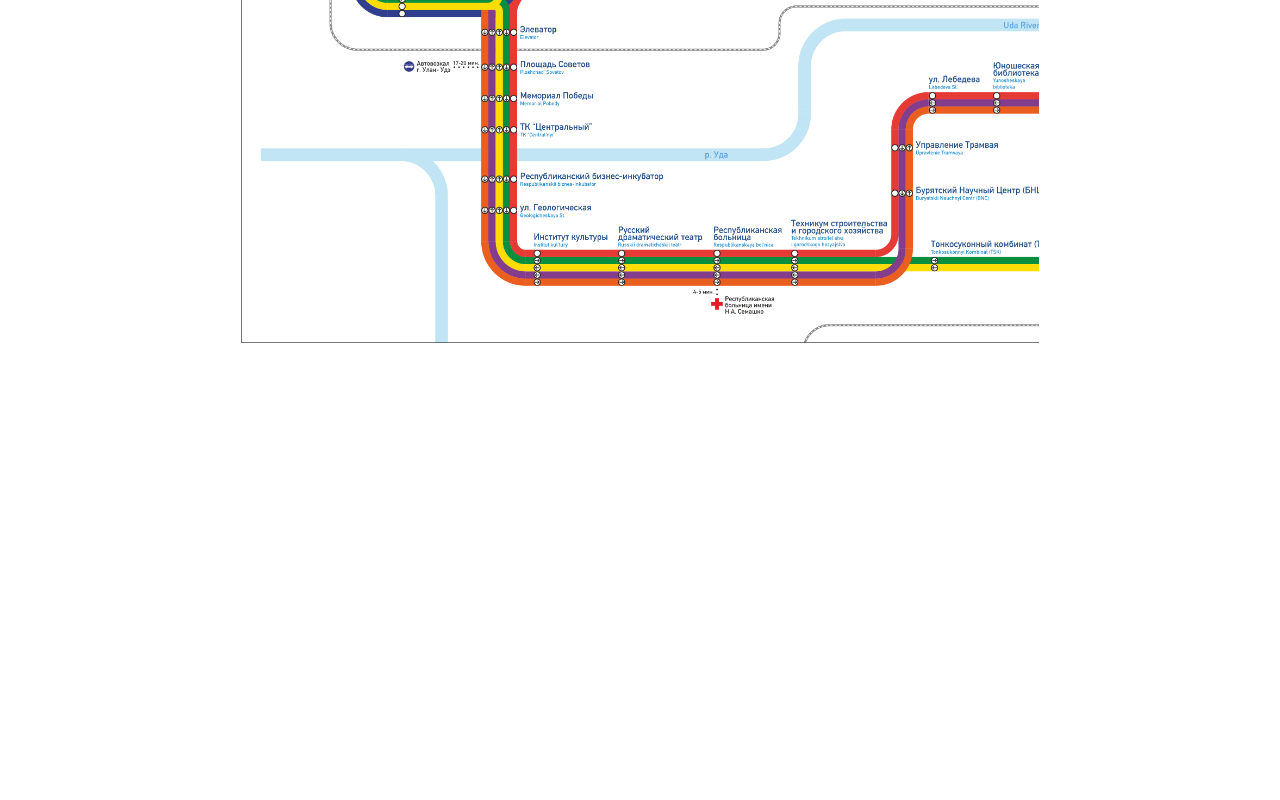
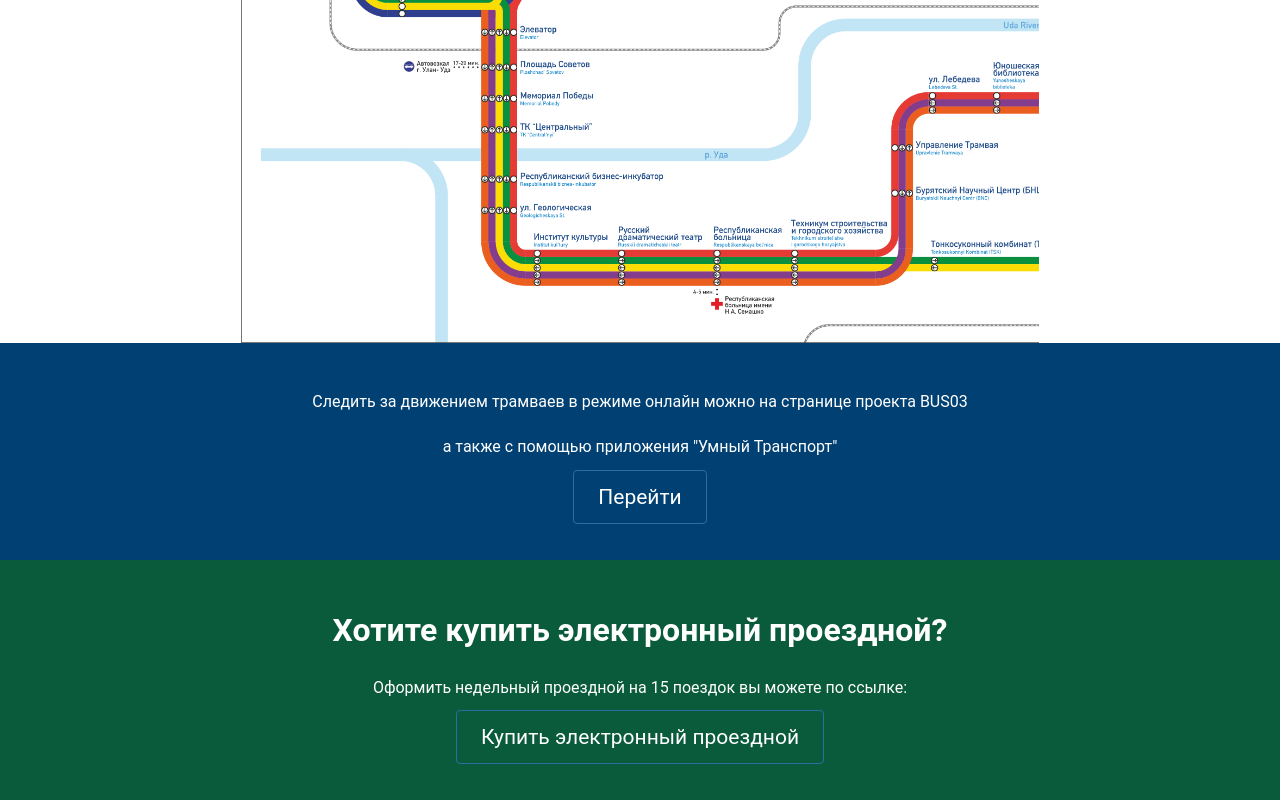
Before and after one commit to PRodionovDev/Tram03_React, a React (Create React App) app: page / in a window 1280 px wide. Shown: the part 1578-2378 px from the top of the page. Before the commit the page ends 1921 px from the top, so only its background shows below. Built offline with nearby package versions, Linux system fonts and the light colour scheme.

Commit message:
bus03 proezd03 components

```diff
--- a/src/components/Info.js
+++ b/src/components/Info.js
@@ -3,7 +3,7 @@ import React from "react"
 class Info extends React.Component {
     render() {
         return (
-            <div className="baseColor infoBlock">
+            <div className="baseColor block">
                 <h2>Информация о маршрутах</h2>
                 <br/>
                 <p>Направления движения трамваев нашего города вы можете узнать на интерактивной карте 2ГИС</p>
--- a/src/components/MobileApp.js
+++ b/src/components/MobileApp.js
@@ -3,7 +3,13 @@ import React from "react"
 class MobileApp extends React.Component {
     render() {
         return (
-            <header>{this.props.title}</header>
+            <div className="baseColor block">
+                <p>Следить за движением трамваев в режиме онлайн можно на странице проекта BUS03</p>
+                <br/>
+                <p>а также с помощью приложения "Умный Транспорт"</p>
+                <br/>
+                <a className="btn btn-default" href="http://bus03.ru/" target="_blank">Перейти</a>
+            </div>
         )
     }
 }
--- a/src/components/Proezd03.js
+++ b/src/components/Proezd03.js
@@ -3,7 +3,13 @@ import React from "react"
 class Proezd03 extends React.Component {
     render() {
         return (
-            <header>{this.props.title}</header>
+            <div className="baseColorGreen block">
+                <h1>Хотите купить электронный проездной?</h1>
+                <br/>
+                <p>Оформить недельный проездной на 15 поездок вы можете по ссылке:</p>
+                <br/>
+                <a className="btn btn-default" href="https://proezd03.ru/site/travelcard-development" target="_blank">Купить электронный проездной</a>
+            </div>
         )
     }
 }
--- a/src/css/info.css
+++ b/src/css/info.css
@@ -1,12 +1,3 @@
-.infoBlock {
-    padding-top: 48px;
-    padding-bottom: 48px;
-    padding-right: 15%;
-    padding-left: 15%;
-    margin-right: auto;
-    margin-left: auto;
-}
-
 .tram_number {
     padding-top: 5%;
 }
--- a/src/css/main.css
+++ b/src/css/main.css
@@ -12,6 +12,11 @@ html, body, .app {
 
 .baseColor {
     background-color: #014073;
+    color: #fff;
+}
+
+.baseColorGreen {
+    background-color: #0a5a3c;
     color: #fff;
 }
 
@@ -35,9 +40,25 @@ html, body, .app {
     text-decoration: none;
 }
 
+.btn-default {
+    background-color: transparent;
+    color: #fff;
+    font-size: 21px;
+    padding: 14px 24px;
+}
+
 .container {
     padding-right: 15px;
     padding-left: 15px;
     margin-right: auto;
     margin-left: auto;
 }
+
+.block {
+    padding-top: 48px;
+    padding-bottom: 48px;
+    padding-right: 15%;
+    padding-left: 15%;
+    margin-right: auto;
+    margin-left: auto;
+}
```
